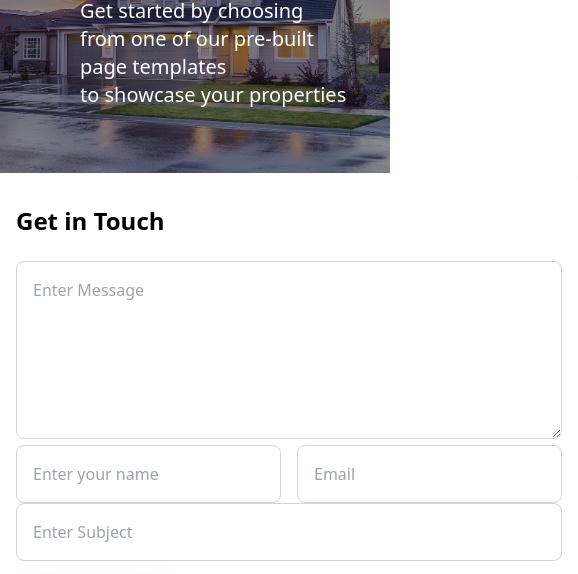
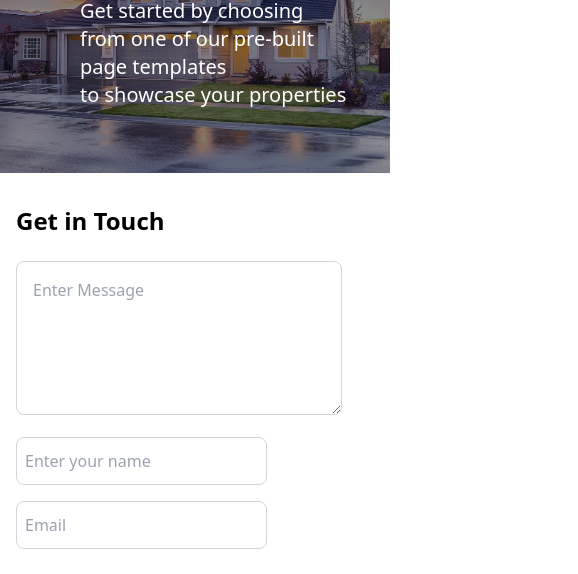
Before and after one commit to Ayray23/landing_page_tailwindcss, a plain HTML site: page Contactus.html in a window 390 px wide. Shown: the part 209-783 px from the top of the page, 578 px wide, since content can reach past the window. Drawn offline with nearby package versions, Linux system fonts and the light colour scheme.

Commit message:
Added changes to the responsive design

```diff
--- a/Contactus.html
+++ b/Contactus.html
@@ -107,14 +107,14 @@
                 <h2 class="text-2xl font-semibold mb-6">Get in Touch</h2>
                 <form action="#" method="POST" class="w-max mt-4">
                     <div>
-                        <textarea class="w-full p-4 border border-gray-300 rounded-lg focus:ring-2 focus:ring-blue-500 focus:outline-none" rows="6" placeholder="Enter Message"></textarea>
+                        <textarea class=" lg:w-full p-4 border border-gray-300 rounded-lg focus:ring-2 focus:ring-blue-500 focus:outline-none" rows="5" cols="30" placeholder="Enter Message"></textarea>
                     </div>
-                    <div class="flex space-x-4">
-                        <input type="text" class="w-1/2 p-4 border border-gray-300 rounded-lg focus:ring-2 focus:ring-blue-500 focus:outline-none" placeholder="Enter your name">
-                        <input type="email" class="w-1/2 p-4 border border-gray-300 rounded-lg focus:ring-2 focus:ring-blue-500 focus:outline-none" placeholder="Email">
+                    <div class="sm:space-y-4 py-4 lg:space-y-0 py-4 lg:flex lg:space-x-4">
+                        <input type="text" class="w-1/2 p-2 sm:my-4 lg:my-0 h-12 border border-gray-300 rounded-lg focus:ring-2 focus:ring-blue-500 focus:outline-none" placeholder="Enter your name">
+                        <input type="email" class="w-1/2 my-4 p-2 h-12 border border-gray-300 rounded-lg focus:ring-2 focus:ring-blue-500 focus:outline-none" placeholder="Email">
                     </div>
                     <div>
-                        <input type="text" class="w-full p-4 border border-gray-300 rounded-lg focus:ring-2 focus:ring-blue-500 focus:outline-none" placeholder="Enter Subject">
+                        <input type="text" class=" lg:w-full p-4 border border-gray-300 rounded-lg focus:ring-2 focus:ring-blue-500 focus:outline-none" placeholder="Enter Subject">
                     </div>
                     <div>
                         <button type="submit" class="text-white mt-4 hover:before:bg-blue-800 relative h-[40px] w-40 overflow-hidden  bg-blue-500 px-3  shadow-2xl transition-all before:absolute before:bottom-0 before:left-0 before:top-0 before:z-0 before:h-full before:w-0  before:transition-all before:duration-500 hover:text-white  hover:before:left-0 hover:before:w-full"><span class="relative z-10">Send</span>
```
